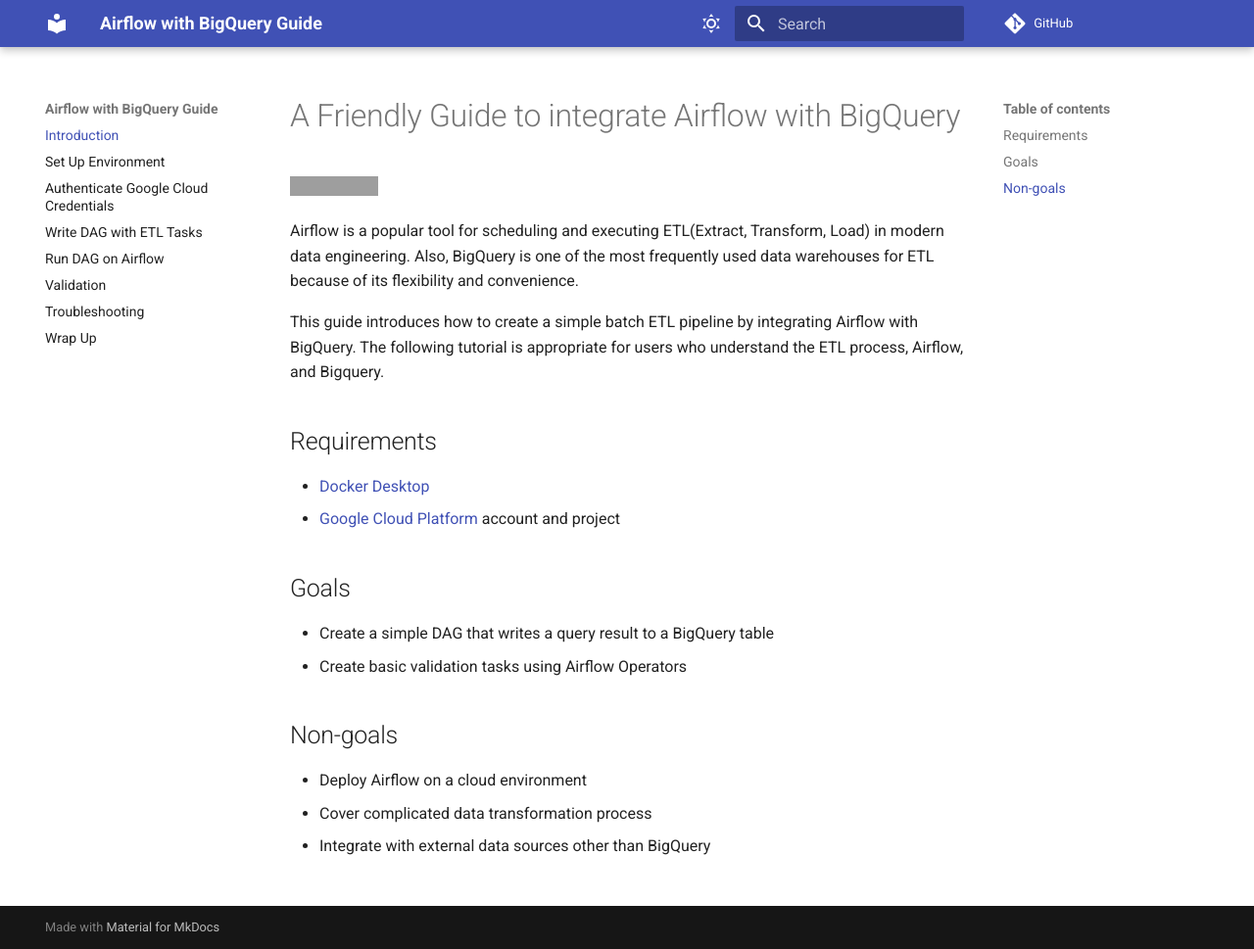
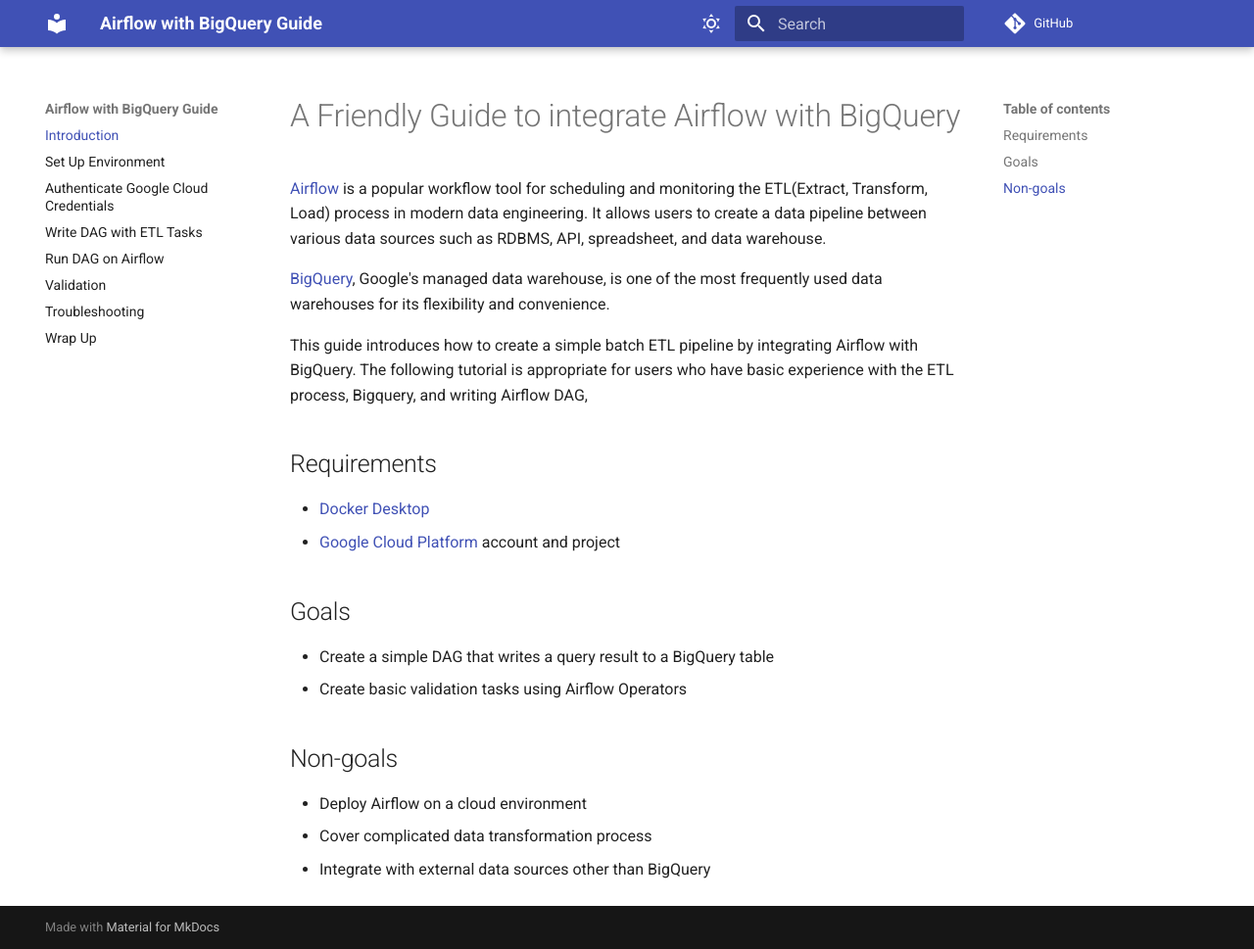
Before and after one commit to yoonhyejin/airflow-with-bigquery-guide, an MkDocs documentation site: the page built from docs/index.md, in a window 1280 px wide and 969 px high. Shown: the whole window at 98% size. Built offline with MkDocs 1.6.1 and Material for MkDocs 9.7.7, drawn with Linux system fonts in a browser that asks for light colours; comment, search, counter and statistics services are not loaded; grey boxes are pictures that could not be loaded.

```diff
--- a/docs/index.md
+++ b/docs/index.md
@@ -1,11 +1,12 @@
 # A Friendly Guide to integrate Airflow with BigQuery
-[![Hits](https://hits.seeyoufarm.com/api/count/incr/badge.svg?url=https%3A%2F%2Fyoonhyejin.github.io%2Fairflow-with-bigquery-guide%2F&count_bg=%233964C3&title_bg=%23555555&icon=&icon_color=%23E7E7E7&title=hits&edge_flat=false)](https://hits.seeyoufarm.com)
 
-Airflow is a popular tool for scheduling and executing ETL(Extract, Transform, Load) in modern data engineering.
-Also, BigQuery is one of the most frequently used data warehouses for ETL because of its flexibility and convenience.
+[Airflow](https://airflow.apache.org/) is a popular workflow tool for scheduling and monitoring the ETL(Extract, Transform, Load) process in modern data engineering.
+It allows users to create a data pipeline between various data sources such as RDBMS, API, spreadsheet, and data warehouse.
+
+[BigQuery](https://cloud.google.com/bigquery/), Google's managed data warehouse, is one of the most frequently used data warehouses for its flexibility and convenience.
 
 This guide introduces how to create a simple batch ETL pipeline by integrating Airflow with BigQuery.
-The following tutorial is appropriate for users who understand the ETL process, Airflow, and Bigquery.
+The following tutorial is appropriate for users who have basic experience with the ETL process, Bigquery, and writing Airflow DAG,
 
 ## Requirements
 - [Docker Desktop](https://www.docker.com/products/docker-desktop/)
```
Also changed, not shown: README.md (+5 -3 lines), docs/01-set-up.md (+1 -1 lines).
